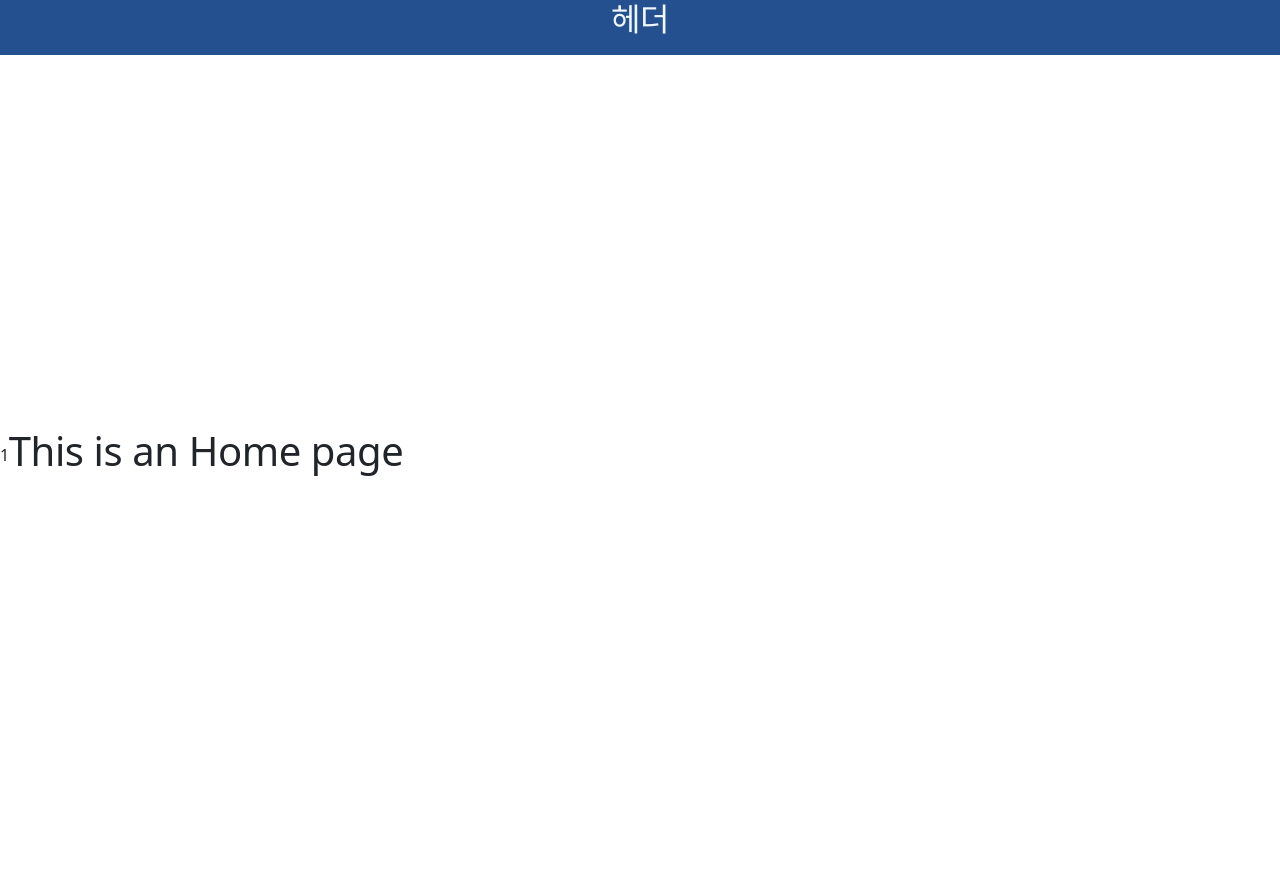
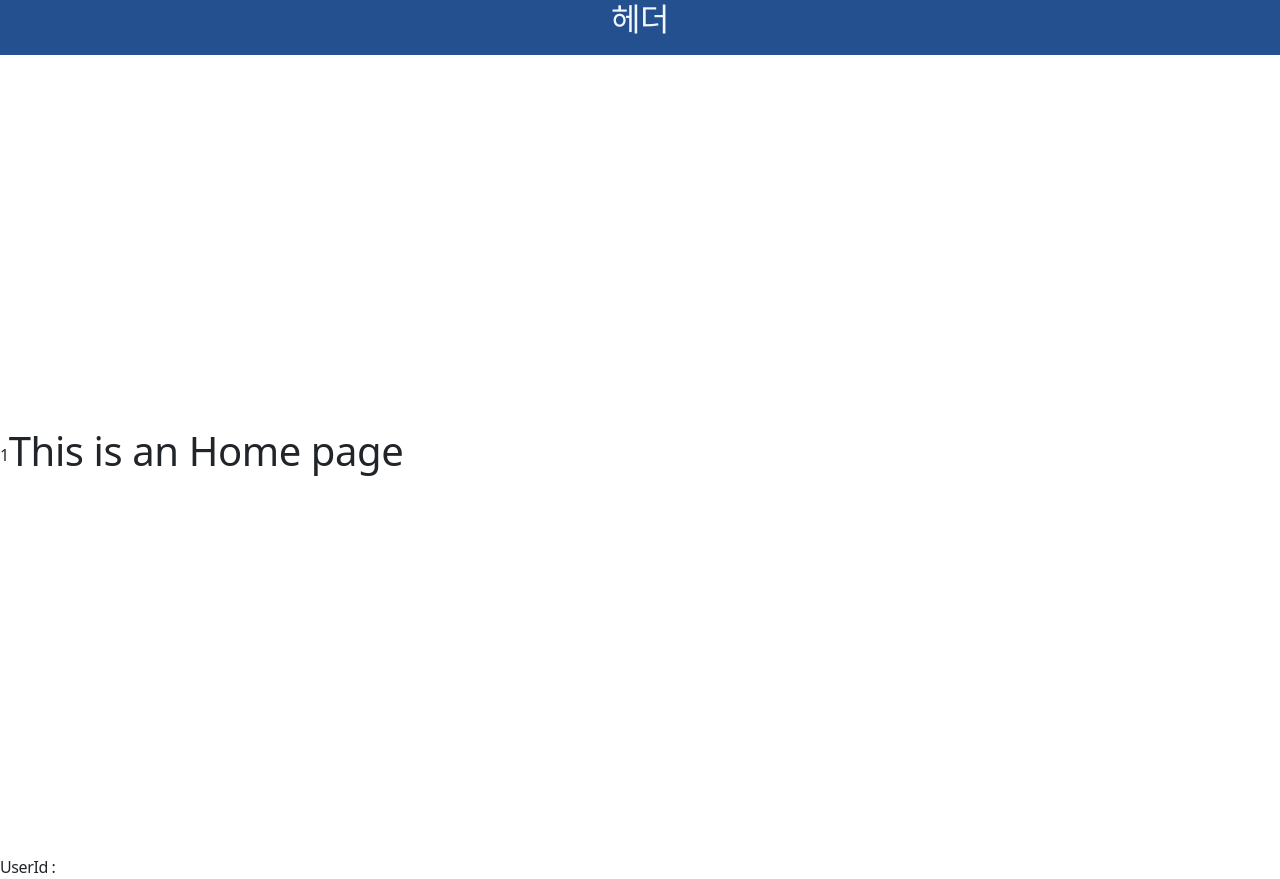
Before and after one commit to victoryhwan/vue-playground, a Vue app: page / in a window 1280 px wide. Before the commit the page ends 855 px from the top, so only its background shows below. Built offline with nearby package versions, Linux system fonts and the light colour scheme; a web font is replaced by a local one.

Commit message:
user store 데이터 사용 샘플코드 적용

```diff
--- a/src/pages/HomeView.vue
+++ b/src/pages/HomeView.vue
@@ -4,11 +4,14 @@
     <div>{{postFontSize}}</div>
     <h1>This is an Home page</h1>
   </div>
+  <div>UserId : {{ userStore.user.UserNm }}</div>
 </template>
 
 <script setup>
 import { ref, provide } from 'vue';
+import { useUserStore } from '@/stores/pinia/user.store';
 
+const userStore = useUserStore()
 const location = ref('북극')
 
 function updateLocation() {
```
